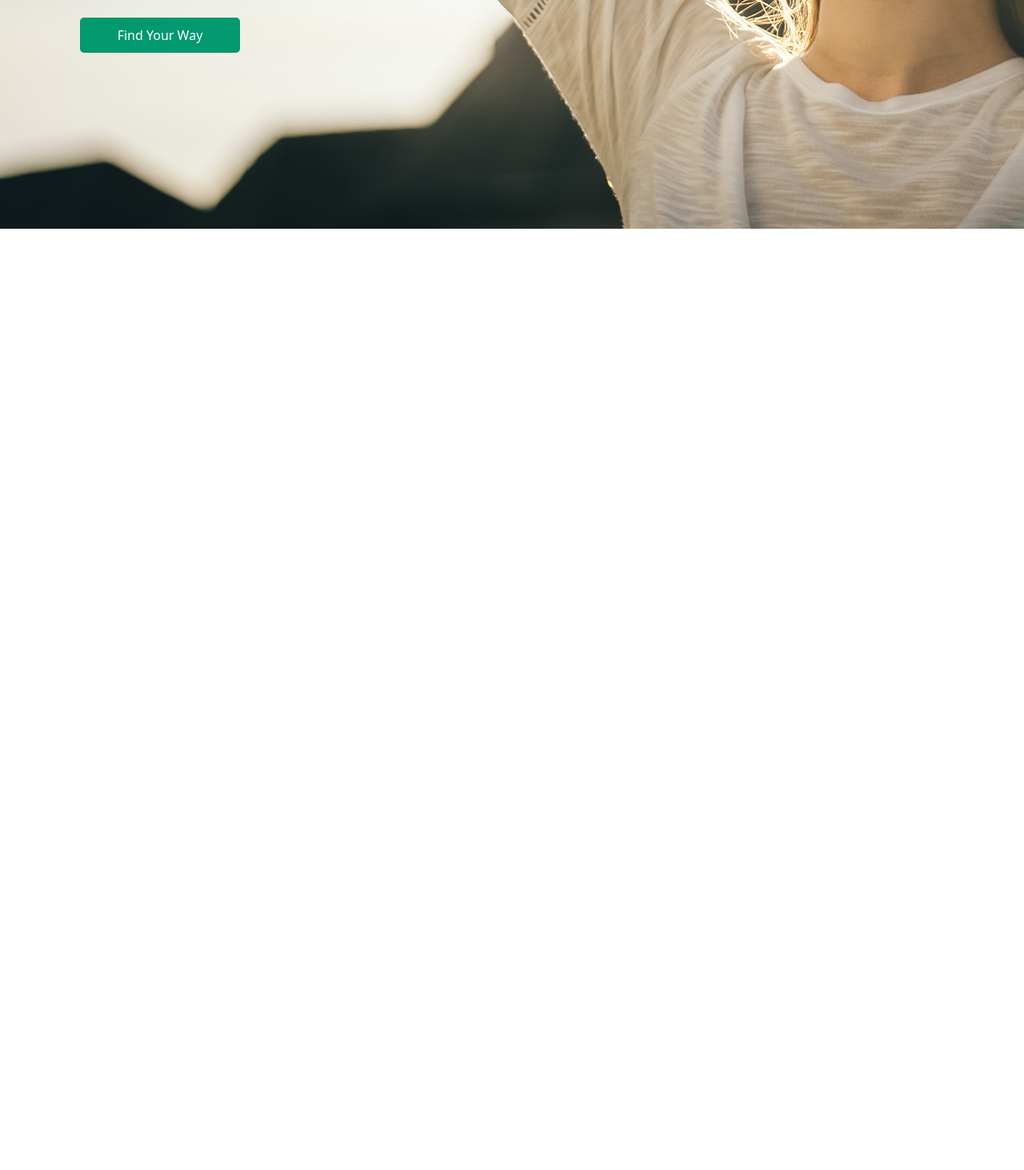
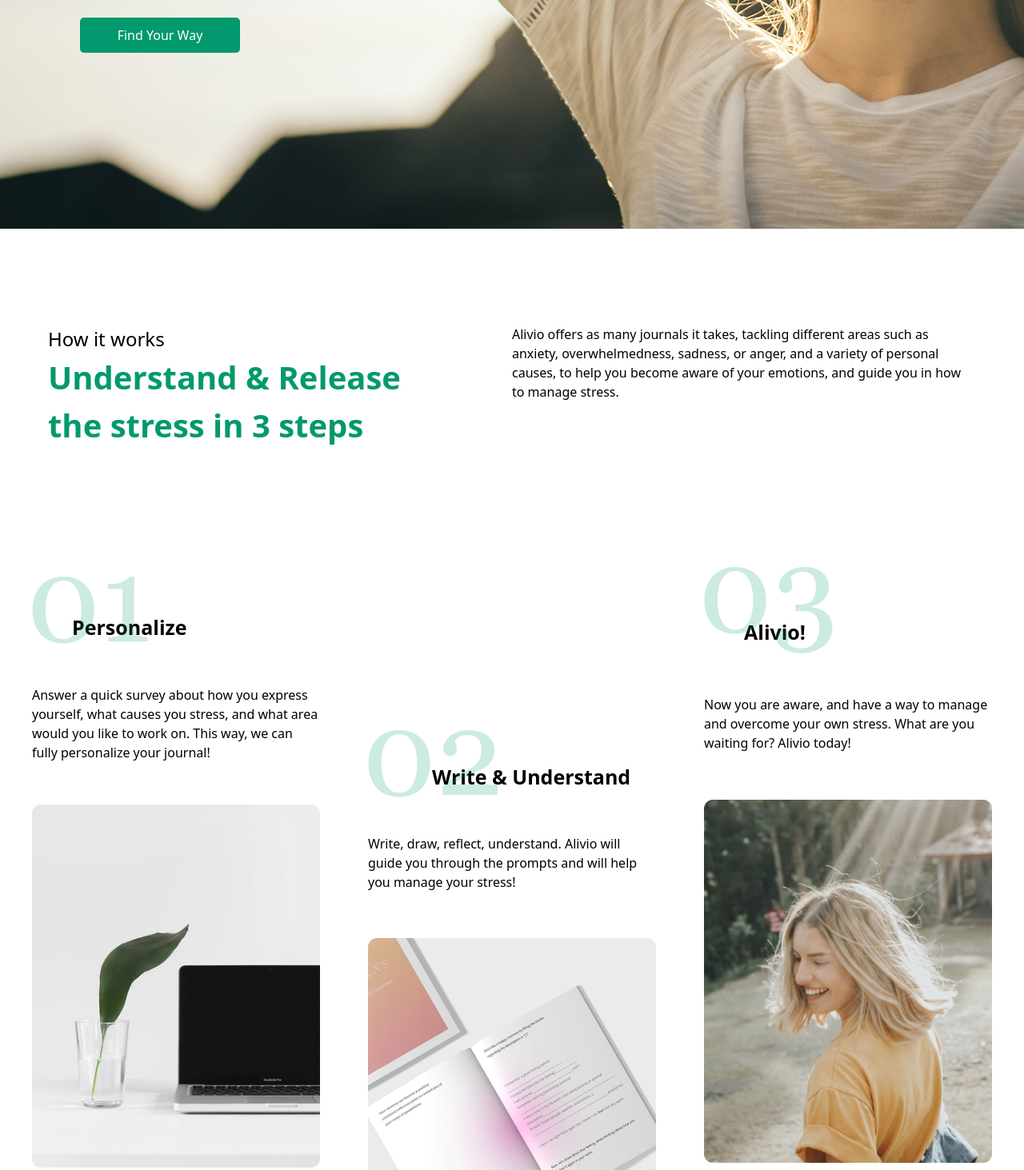
Before and after one commit to SharifzodaUmar/practice5, a website: page src/index.html in a window 1280 px wide. Shown: the part 675-2138 px from the top of the page at 80% size. Before the commit the page ends 961 px from the top, so only its background shows below. Drawn offline with nearby package versions, Linux system fonts and the light colour scheme; files that its build step writes are made by us from their sources.

Commit message:
addsection2

```diff
--- a/src/index.html
+++ b/src/index.html
@@ -26,15 +26,66 @@
 
 
     <main class="xl:bg-[url(./bg.png)] xl:h-[895px] bg-no-repeat bg-[url(./bb.png)] h-[595px] ">.
-        <section class="xl:h-[384px] flex flex-col gap-[25px] xl:w-[440px]   xl:pt-[100px] xl:ml-[100px] mt-[220px] ml-[10px]  bg-gradient-to-tr from-[#2f7e4133] xl:bg-gradient-to-tr from-inherit">
-            <p class=" xl:text-[#01996D] xl:text-[55px] xl:font-[700] text-[30px] font-[800] text-rose-800">Be aware, <br class="hidden xl:block">
-                Manage well.</p>
+        <section
+            class="xl:h-[384px] flex flex-col gap-[25px] xl:w-[440px]   xl:pt-[100px] xl:ml-[100px] mt-[220px] ml-[10px]  bg-gradient-to-tr from-[#2f7e4133] xl:bg-gradient-to-tr from-inherit">
+            <p class=" xl:text-[#01996D] xl:text-[55px] xl:font-[700] text-[30px] font-[800] text-rose-800">Be aware,
+                <br class="hidden xl:block">
+                Manage well.
+            </p>
             <p>Everyone experiences stress <br class=" xl:hidden"> in different ways. <br class="hidden xl:block">
-                Let Alivio guide <br class=" xl:hidden"> you, in a personalized journal <br class="hidden xl:block"> experience, <br class=" xl:hidden"> to overcome
+                Let Alivio guide <br class=" xl:hidden"> you, in a personalized journal <br class="hidden xl:block">
+                experience, <br class=" xl:hidden"> to overcome
                 your stress.</p>
-                <button class="xl:bg-[#01996D] text-white w-[200px] py-[10px] rounded-[5px] bg-rose-700">Find Your Way</button>
+            <button class="xl:bg-[#01996D] text-white w-[200px] py-[10px] rounded-[5px] bg-rose-700">Find Your
+                Way</button>
         </section>
     </main>
+
+
+
+    <main class="  h-[2500px] xl:h-[1386px] xl:grid grid-rows-[327px_1020px] xl:w-[1200px] xl:m-auto xl:mt-[100px] ">
+        <section class="text-center  mb-[20px] xl:grid grid-cols-2 xl:text-start xl:p-[20px]">
+            <div>
+                <p class="text-[35px] xl:text-[24px]">How it works</p> <br class="xl:hidden">
+                <p class="text-[30px] text-[#01996D] xl:text-[40px] font-[700]">Understand & Release <br class="">
+                    the stress in 3 steps</p>
+            </div>
+            <p class="hidden xl:block">Alivio offers as many journals it takes, tackling different areas such as <br class="hidden xl:block"> anxiety, overwhelmedness,
+                sadness, or anger, and a variety of personal <br class="hidden xl:block"> causes, to help you become aware of your emotions, and
+                guide you in how <br class="hidden xl:block"> to manage stress.</p>
+
+        </section>
+
+       <div class="xl:grid grid-cols-3 gap-[60px]">
+        <section class=" xl:h-[800px] grid grid-rows-[130px_130px] relative xl:flex flex-col justify-evenly items-start">
+            <img src="./01.png" alt="" class=" absolute -z-0  mb-[700px]">
+            <p class="mt-[40px] ml-[80px] xl:ml-[50px] xl:mt-[0px] text-[25px] font-[700]">Personalize</p>
+            <p class="text-[18px] font-[400] xl:text-[16px]">Answer a quick survey about how you express yourself, what causes you
+                stress, and what area would you
+                like to work on. This way, we can fully personalize your journal!</p>
+            <img src="./Rectangle 30.png" alt="">
+        </section>
+        <section class=" grid grid-rows-[130px_130px] relative my-[50px] mt-[200px]">
+            <img src="./02.png" alt="" class=" absolute -z-0">
+            <p class="mt-[40px] ml-[80px] text-[25px] font-[700]">Write & Understand</p>
+            <p class="text-[18px] font-[400] xl:text-[16px]">Write, draw, reflect, understand. Alivio will guide you through the
+                prompts and will help you manage your
+                stress!</p>
+            <img src="./Rectangle 30 (1).png" alt="">
+        </section>
+        <section class=" grid grid-rows-[130px_130px] relative xl:h-[800px] xl:flex flex-col justify-evenly items-start">
+            <img src="./03.png" alt="" class=" absolute -z-0  mb-[700px]">
+            <p class="mt-[40px] ml-[80px] text-[25px] font-[700] xl:ml-[50px] xl:mt-[0px]">Alivio!</p>
+            <p class="text-[18px] font-[400] xl:text-[16px]">Now you are aware, and have a way to manage and overcome your own stress.
+                What are you waiting for? Alivio today!</p>
+            <img src="./bb.png" alt="">
+        </section></div>
+
+
+    </main>
+
+
+
 
 
 </body>
```
Also changed, not shown: src/output.css (added).
